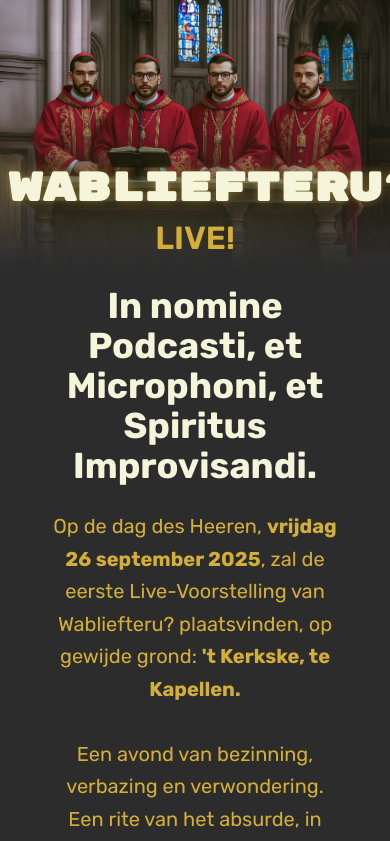
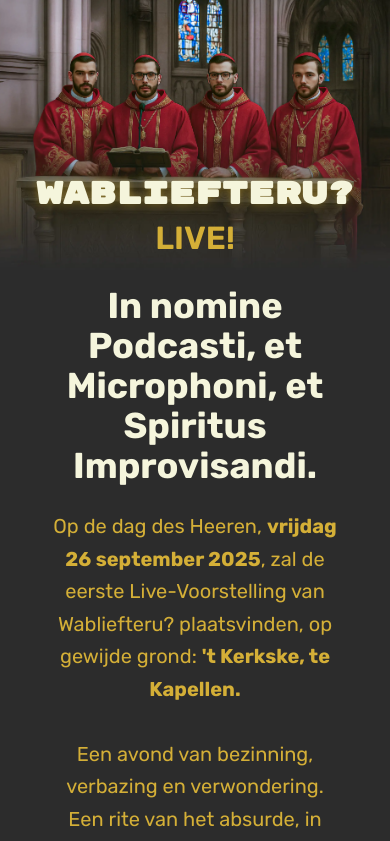
Before and after one commit to cinematenpodcast/wabliefteru-live, a React (Vite) app: page / in a window 390 px wide. Shown: the top 841 px of the page. Built offline with nearby package versions, Linux system fonts and the light colour scheme.

Commit message:
Fix: Responsive WABLIEFTERU title - always 90% viewport width with scaling font

```diff
--- a/src/index.css
+++ b/src/index.css
@@ -93,6 +93,15 @@
     margin-right: auto !important;
   }
 
+  /* WABLIEFTERU title always 90% viewport width */
+  .hero-main-title {
+    width: 90vw !important;
+    max-width: 90vw !important;
+    margin-left: auto !important;
+    margin-right: auto !important;
+    font-size: clamp(1.5rem, 8vw, 4rem) !important;
+  }
+
   /* Mobile-specific background image optimizations */
   @media (max-width: 768px) {
     .hero-bg {
@@ -134,7 +143,8 @@
 
      /* Make hero titles 15% bigger on mobile */
      .hero-main-title {
-       font-size: 2.5rem !important;
+       width: 90vw !important;
+       max-width: 90vw !important;
      }
 
      .hero-sub-title {
```
